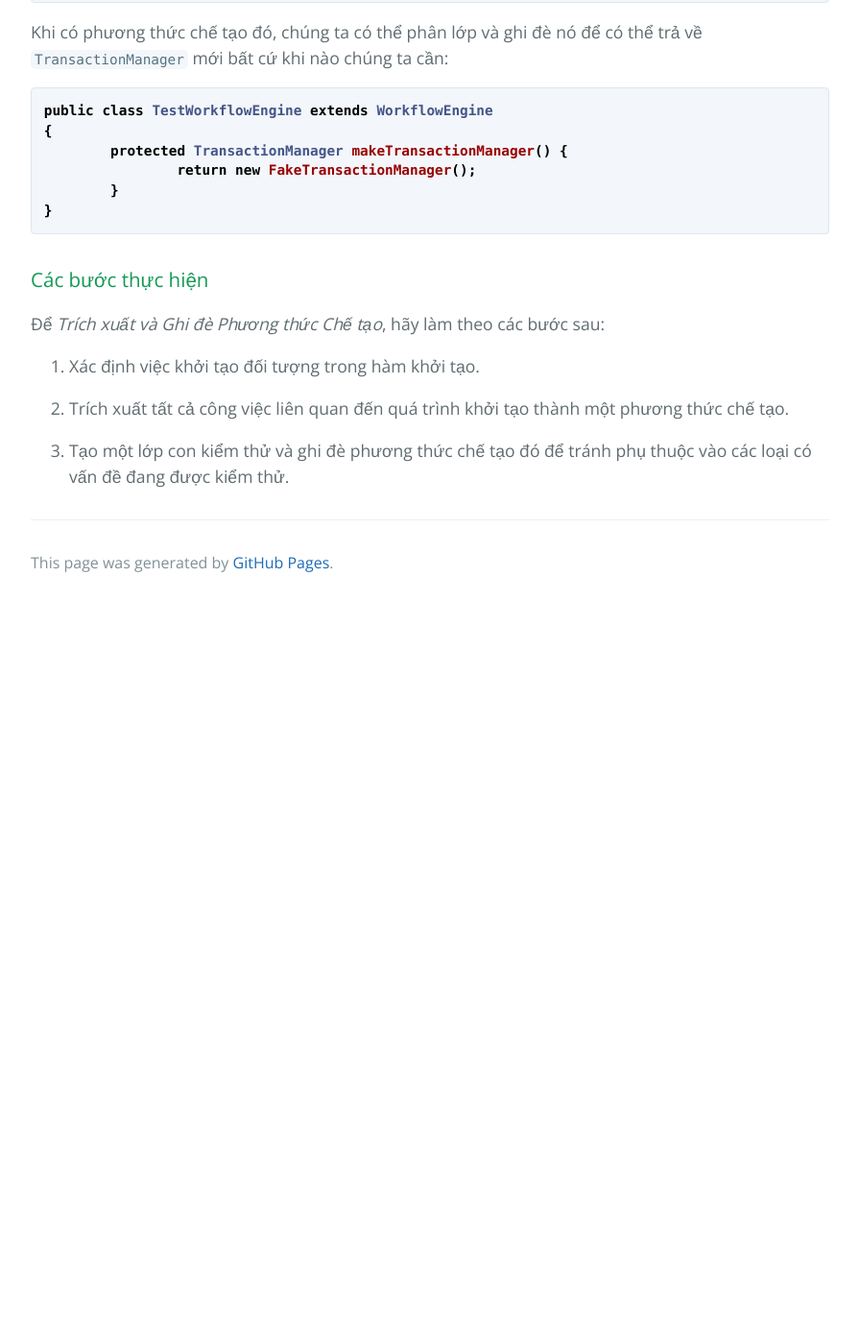
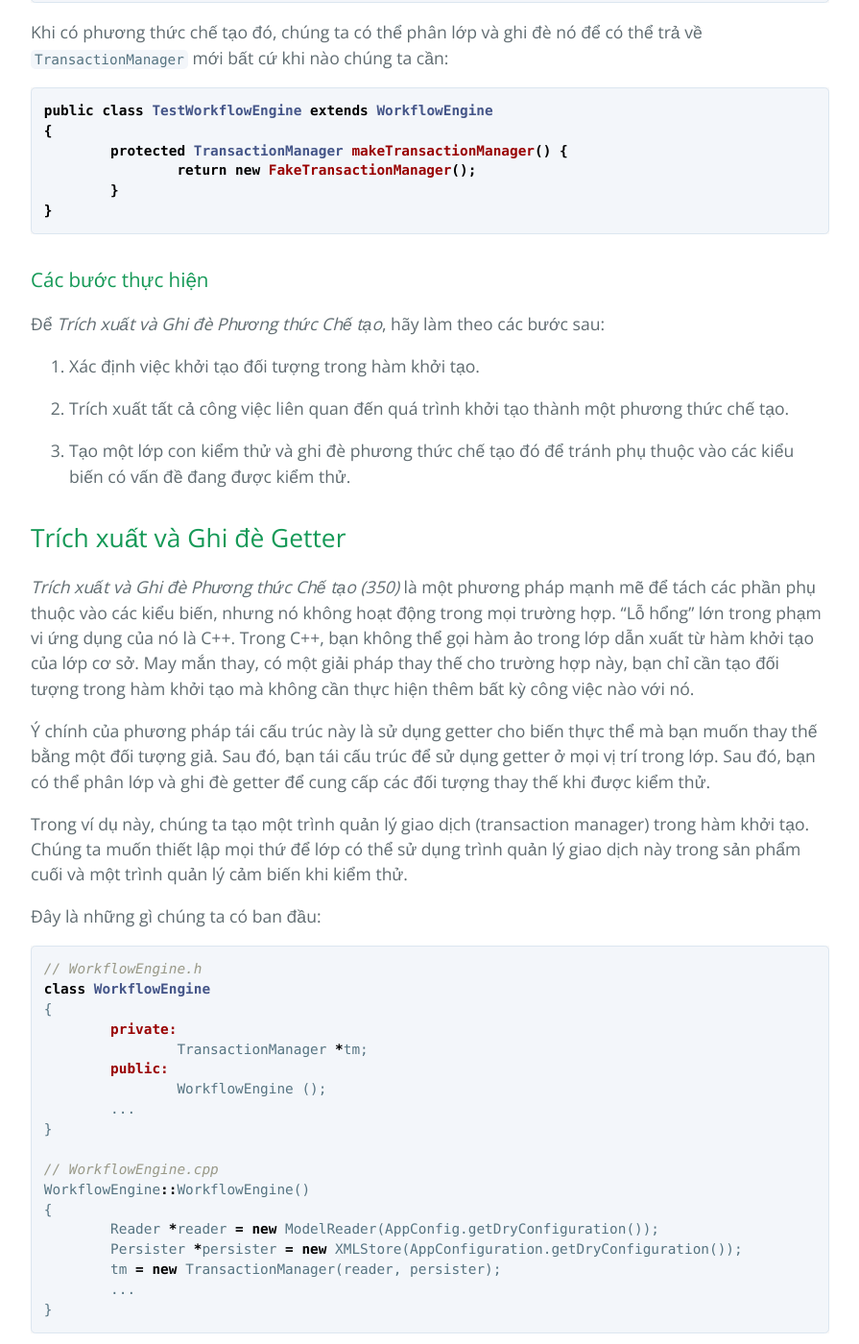
Before and after one commit to HaiBV/haibv.github.io, a Jekyll site: the page built from working-effectively-with-legacy-code/chapter-25-dependency-breaking-techniques.md, in a window 1280 px wide and 1400 px high, scrolled down 24911 px. Shown: the whole window at 96% size, without its empty margins (192-1087 px from the left). Built offline with Jekyll 4.4.1, drawn with Linux system fonts in a browser that asks for light colours; our own code applies the rules of GitHub Pages for plain Markdown files; before the commit the page ends 25541 px from its top, so only the background shows below that; some of the changed text lies outside the part shown.

Commit message:
Book - Working Efectively with Legacy Code - P3 - C25

````diff
--- a/working-effectively-with-legacy-code/chapter-25-dependency-breaking-techniques.md
+++ b/working-effectively-with-legacy-code/chapter-25-dependency-breaking-techniques.md
@@ -411,7 +411,7 @@
 
 > Tên lớp bạn tìm thấy có thể đã được sử dụng. Nếu vậy, hãy cân nhắc xem bạn có thể đổi tên bất cứ thứ gì đang sử dụng tên đó hay không.
 
-Đây là cách chúng tôi thực hiện, từng bước một.
+Đây là cách chúng ta thực hiện, từng bước một.
 
 Đầu tiên, chúng ta tạo một lớp trông như thế này:
 
@@ -432,7 +432,7 @@
 Frame frameForAGG230;
 ```
 
-Tiếp theo, chúng tôi nhận xét các khai báo ban đầu của dữ liệu và cố gắng xây dựng:
+Tiếp theo, chúng ta bỏ các khai báo ban đầu của dữ liệu và cố gắng xây dựng:
 
 ```cpp
 // bool AGG230_activeframe[AGG230_SIZE];
@@ -459,7 +459,7 @@
 
 Vì vậy, chúng ta sử dụng một lớp mới bằng cách thêm các biến toàn cục vào một lớp mới và đặt chúng ở chế độ công khai. Tại sao chúng ta lại làm theo cách này? Sau cùng, chúng ta đã dành thời gian suy nghĩ về việc nên gọi lớp mới là gì và đặt những loại phương thức nào vào nó. Lẽ ra chúng ta có thể bắt đầu bằng cách tạo một đối tượng `Frame` giả mà chúng ta có thể ủy quyền trong `AGG_Controller` và chúng ta có thể chuyển tất cả logic sử dụng các biến đó sang một lớp `Frame` thực. Chúng ta có thể đã làm được điều đó, nhưng sẽ cần rất nhiều nỗ lực cùng một lúc. Tệ hơn nữa, khi chúng ta không có các kiểm thử tại chỗ và chúng ta đang cố gắng thực hiện những công việc tối thiểu cần thiết để hoàn thành các kiểm thử, thì tốt nhất là nên để logic càng nhiều càng tốt. Chúng ta nên tránh di chuyển nó và cố gắng phân tách bằng cách đặt các đường nối cho phép chúng ta gọi một phương thức thay vì phương thức khác hoặc truy cập một phần dữ liệu thay vì một phần dữ liệu khác. Sau này, khi chúng ta thực hiện nhiều kiểm thử hơn, chúng ta có thể chuyển hành vi từ lớp này sang lớp khác mà không cần quá lo lắng.
 
-Khi chuyển `frame` vào `AGGController`, chúng ta có thể đổi tên một chút để làm mọi thứ rõ ràng hơn một chút. Đây là trạng thái kết thúc của chúng tôi cho lần tái cấu trúc này:
+Khi chuyển `frame` vào `AGGController`, chúng ta có thể đổi tên một chút để làm mọi thứ rõ ràng hơn một chút. Đây là trạng thái kết thúc của chúng ta cho lần tái cấu trúc này:
 
 ```cpp
 class Frame
@@ -779,4 +779,96 @@
 
 2. Trích xuất tất cả công việc liên quan đến quá trình khởi tạo thành một phương thức chế tạo.
 
-3. Tạo một lớp con kiểm thử và ghi đè phương thức chế tạo đó để tránh phụ thuộc vào các loại có vấn đề đang được kiểm thử.
+3. Tạo một lớp con kiểm thử và ghi đè phương thức chế tạo đó để tránh phụ thuộc vào các kiểu biến có vấn đề đang được kiểm thử.
+
+## Trích xuất và Ghi đè Getter
+
+_Trích xuất và Ghi đè Phương thức Chế tạo (350)_ là một phương pháp mạnh mẽ để tách các phần phụ thuộc vào các kiểu biến, nhưng nó không hoạt động trong mọi trường hợp. "Lỗ hổng" lớn trong phạm vi ứng dụng của nó là C++. Trong C++, bạn không thể gọi hàm ảo trong lớp dẫn xuất từ hàm khởi tạo của lớp cơ sở. May mắn thay, có một giải pháp thay thế cho trường hợp này, bạn chỉ cần tạo đối tượng trong hàm khởi tạo mà không cần thực hiện thêm bất kỳ công việc nào với nó.
+
+Ý chính của phương pháp tái cấu trúc này là sử dụng getter cho biến thực thể mà bạn muốn thay thế bằng một đối tượng giả. Sau đó, bạn tái cấu trúc để sử dụng getter ở mọi vị trí trong lớp. Sau đó, bạn có thể phân lớp và ghi đè getter để cung cấp các đối tượng thay thế khi được kiểm thử.
+
+Trong ví dụ này, chúng ta tạo một trình quản lý giao dịch (transaction manager) trong hàm khởi tạo. Chúng ta muốn thiết lập mọi thứ để lớp có thể sử dụng trình quản lý giao dịch này trong sản phẩm cuối và một trình quản lý cảm biến khi kiểm thử.
+
+Đây là những gì chúng ta có ban đầu:
+
+```cpp
+// WorkflowEngine.h
+class WorkflowEngine
+{
+	private:
+		TransactionManager *tm;
+	public:
+		WorkflowEngine ();
+	...
+}
+
+// WorkflowEngine.cpp
+WorkflowEngine::WorkflowEngine()
+{
+	Reader *reader = new ModelReader(AppConfig.getDryConfiguration());
+	Persister *persister = new XMLStore(AppConfiguration.getDryConfiguration());
+	tm = new TransactionManager(reader, persister);
+	...
+}
+```
+
+Và đây là những gì chúng ta thu được:
+
+```cpp
+// WorkflowEngine.h
+class WorkflowEngine
+{
+private:
+	TransactionManager *tm;
+protected:
+	TransactionManager *getTransaction() const;
+public:
+	WorkflowEngine ();
+...
+}
+
+// WorkflowEngine.cpp
+WorkflowEngine::WorkflowEngine()
+:tm (0)
+{
+	...
+}
+
+TransactionManager *getTransactionManager() const
+{
+	if (tm == 0) {
+		Reader *reader = new ModelReader(AppConfig.getDryConfiguration());
+		Persister *persister = new XMLStore(AppConfiguration.getDryConfiguration());
+		tm = new TransactionManager(reader,persister);
+	}
+	return tm;
+}
+...
+```
+
+Điều đầu tiên chúng ta làm là sử dụng một _lazy getter_, một hàm tạo ra trình quản lý giao dịch trong lệnh gọi đầu tiên. Sau đó, chúng ta thay thế tất cả các vị trí sử dụng biến bằng các lệnh gọi đến getter.
+
+> Một _lazy getter_ là một phương thức trông giống như một getter bình thường đối với tất cả lệnh gọi của nó. Sự khác biệt chính ở đây là _lazy getter_ tạo ra đối tượng mà chúng phải trả về ngay trong lần đầu tiên được gọi. Để làm điều này, chúng thường chứa logic trông như thế này. Lưu ý cách biến `instance` được khởi tạo
+>
+> ```
+> Thing getThing() {
+>   if (thing == null) {
+>     thing = new Thing();
+>   }
+>   return thing;
+> }```
+>
+> _Lazy Getters_ cũng được sử dụng trong _Design Pattern Singleton (xx)_.
+
+Khi có getter đó, chúng ta có thể phân lớp và ghi đè để cài vào một đối tượng khác:
+
+```cpp
+class TestWorkflowEngine : public WorkflowEngine
+{
+public:
+  TransactionManager *getTransactionManager()
+    { return &transactionManager; }
+
+  FakeTransactionManager transactionManager;
+};
+```
````
